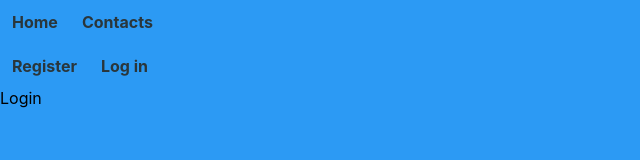
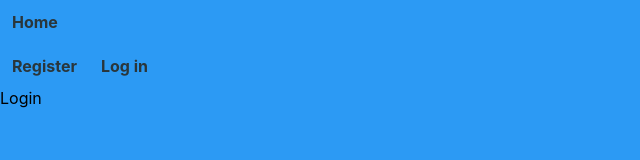
Before and after one commit to SvetlanaPopenko/goit-react-hw-08-phonebook, a React (Create React App) app: page /goit-react-hw-08-phonebook/login in a window 1280 px wide. Shown: the top 160 px of the page, without its empty margins (0-640 px from the left). Built offline with nearby package versions, Linux system fonts and the light colour scheme.

Commit message:
Update Navigation.jsx

```diff
--- a/src/components/Navigation/Navigation.jsx
+++ b/src/components/Navigation/Navigation.jsx
@@ -1,4 +1,5 @@
-import { NavLink } from "react-router-dom"
+import { useAuth } from 'hooks';
+import { NavLink } from 'react-router-dom';
 
 const styles = {
   link: {
@@ -9,19 +10,29 @@ const styles = {
     color: '#2a363b',
   },
 
-activelink:{
+  activelink: {
     color: '#e84a5f',
-}
-
-}
+  },
+};
 
 export const Navigation = () => {
+  const { isLoggedIn } = useAuth();
+
   return (
     <nav>
-            <NavLink to="/" exact style={styles.link} activeStyle={styles.activelink}>Home</NavLink>
-            <NavLink to="/contacts" exact style={styles.link} activeStyle={styles.activelink}>Contacts</NavLink>
+      <NavLink to="/" exact style={styles.link} activeStyle={styles.activelink}>
+        Home
+      </NavLink>
+      {isLoggedIn && (
+        <NavLink
+          to="/contacts"
+          exact
+          style={styles.link}
+          activeStyle={styles.activelink}
+        >
+          Contacts
+        </NavLink>
+      )}
     </nav>
-    )
-}
-
-export default Navigation;
+  );
+};
```
Lines whose indentation alone changed are shown as unchanged.
